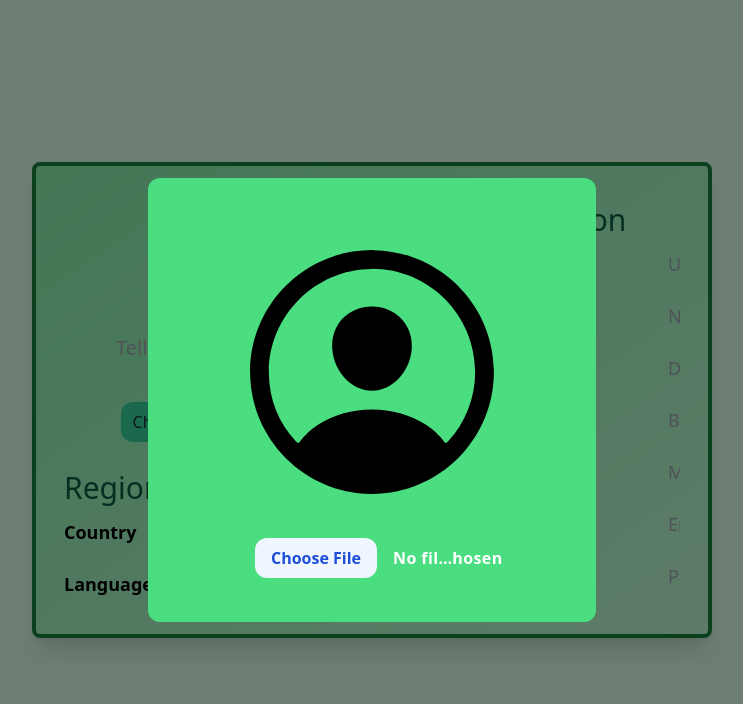
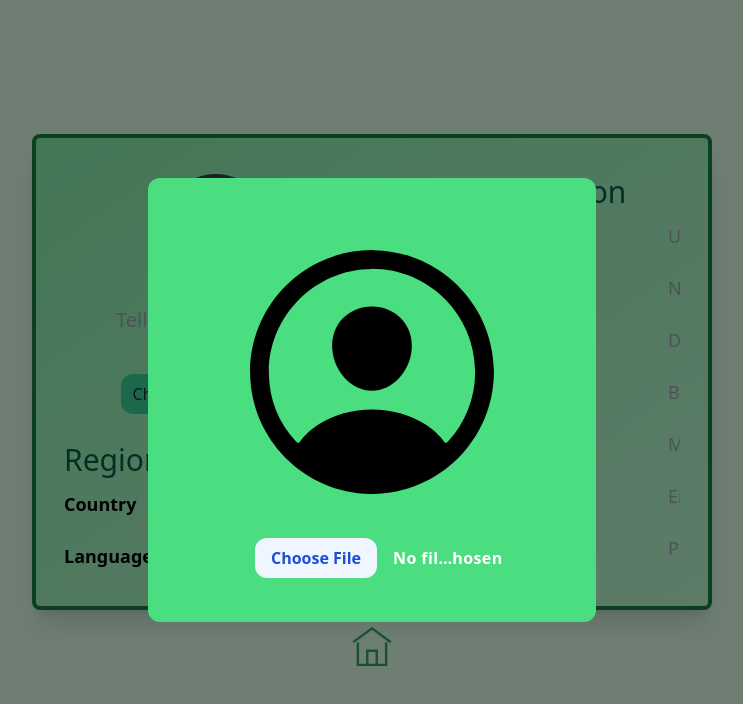
Before and after one commit to josefnaranjo/testing-websockets, a Next.js app in the folder Front/: page /settings in a window 1280 px wide. Both pictures are taken after a click on the element 484 px from the left and 254 px from the top of the page. Shown: the top 704 px of the page, without its empty margins (268-1011 px from the left). Built offline with nearby package versions, Linux system fonts and the light colour scheme; no server answers.

Commit message:
"Updated AccountSettings.module.css and page.tsx with new styles and components"

```diff
--- a/Front/app/settings/AccountSettings.module.css
+++ b/Front/app/settings/AccountSettings.module.css
@@ -1,3 +1,4 @@
+/* AccountSettings.module.css */
 .input {
   @apply p-2 border-none rounded transition duration-150 ease-in-out w-full;
 }
@@ -69,3 +70,8 @@
 .aboutDescription {
   @apply mt-2 p-2 border border-none rounded w-full h-32 resize-none whitespace-pre-wrap bg-transparent outline-none shadow-md;
 }
+
+.tooltip {
+  @apply absolute left-12 top-0 mt-1 py-1 px-2 text-white bg-black rounded-md opacity-0 transition-opacity duration-300 group-hover:opacity-100;
+  transition-delay: 0.75s;
+}
--- a/Front/app/settings/page.tsx
+++ b/Front/app/settings/page.tsx
@@ -4,9 +4,11 @@ import React, { useState, useEffect } from "react";
 import axios from "axios";
 import ImageUpload from "../upload/page";
 import { IoPersonCircleOutline } from "react-icons/io5";
+import { TfiHome } from "react-icons/tfi";
 import SectionHeading from "./_components/SectionHeading";
 import SettingInputField from "./_components/SettingInputField";
 import Image from "next/image";
+import styles from "./AccountSettings.module.css";
 
 const AccountSettings: React.FC = () => {
   const [settingsData, setSettingsData] = useState<any>(null); // State variable to store settings data
@@ -26,8 +28,11 @@ const AccountSettings: React.FC = () => {
       const formattedDate = isValidDate
         ? `${createdAt.getFullYear()}-${(createdAt.getMonth() + 1)
             .toString()
-            .padStart(2, '0')}-${createdAt.getDate().toString().padStart(2, '0')}`
-        : '';
+            .padStart(2, "0")}-${createdAt
+            .getDate()
+            .toString()
+            .padStart(2, "0")}`
+        : "";
 
       console.log("Formatted createdAt:", formattedDate);
 
@@ -71,7 +76,10 @@ const AccountSettings: React.FC = () => {
   };
 
   const handleInputChange = (field: string, value: string) => {
-    setSettingsData({ ...settingsData, settings: { ...settingsData.settings, [field]: value } });
+    setSettingsData({
+      ...settingsData,
+      settings: { ...settingsData.settings, [field]: value },
+    });
   };
 
   const handleOverlayClick = (
@@ -87,14 +95,15 @@ const AccountSettings: React.FC = () => {
     setShowImageUpload(false);
   };
 
-  const hasChanges = JSON.stringify(settingsData) !== JSON.stringify(originalData);
+  const hasChanges =
+    JSON.stringify(settingsData) !== JSON.stringify(originalData);
 
   if (isLoading) {
     return <div>Loading...</div>;
   }
 
   return (
-    <div className="flex min-h-screen justify-center items-center bg-green-100">
+    <div className="flex flex-col min-h-screen justify-center items-center bg-green-100">
       <div className="flex flex-col justify-center items-center border-4 px-7 py-6 rounded-lg border-green-700 bg-gradient-to-tl from-green-200 to-green-300 shadow-xl">
         <div className="flex flex-col sm:flex-row space-x-2">
           <div className="flex flex-col w-[19rem]">
@@ -248,6 +257,19 @@ const AccountSettings: React.FC = () => {
           </div>
         )}
       </div>
+      <div className="flex flex-col items-center mt-4 group relative">
+        <TfiHome
+          className="w-10 h-10 text-green-900 hover:text-green-600 cursor-pointer"
+          onClick={() => {
+            window.location.href = "/";
+          }}
+        />
+        <span
+          className={`absolute left-12 top-0 mt-1 py-1 px-2 text-white bg-black rounded-md opacity-0 group-hover:opacity-100 transition-opacity delay-750 duration-300`}
+        >
+          Home
+        </span>
+      </div>
     </div>
   );
 };
```
